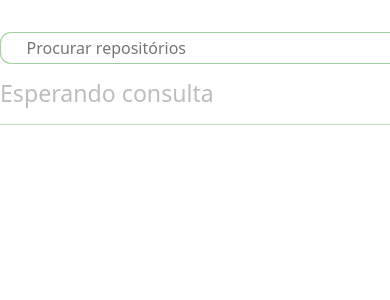
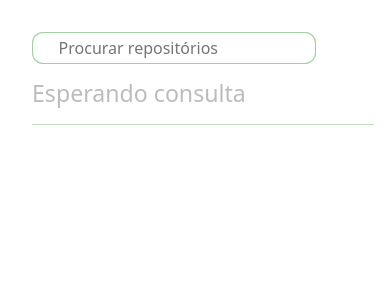
Before and after one commit to jhonatanAlanFerreira/Git-Search, a React (Create React App) app: page / in a window 390 px wide. Shown: the top 300 px of the page. Built offline with nearby package versions, Linux system fonts and the light colour scheme.

Commit message:
Melhorando visualização em telas pequenas

```diff
--- a/src/components/search/Search.module.scss
+++ b/src/components/search/Search.module.scss
@@ -64,3 +64,9 @@ label {
   width: 1px;
   overflow: hidden;
 }
+
+@media screen and (max-width:540px){
+  form{
+    width: unset;
+  }
+}
--- a/src/index.css
+++ b/src/index.css
@@ -95,3 +95,15 @@ li {
   grid-template-rows: max-content max-content auto max-content;
   padding: 1rem;
 }
+
+@media screen and (max-width:540px){
+  .search-bar {
+    justify-content: flex-start;
+  }
+}
+
+@media screen and (max-width:900px){
+  .content-grid {
+    grid-template-columns: unset;
+  }
+}
```
